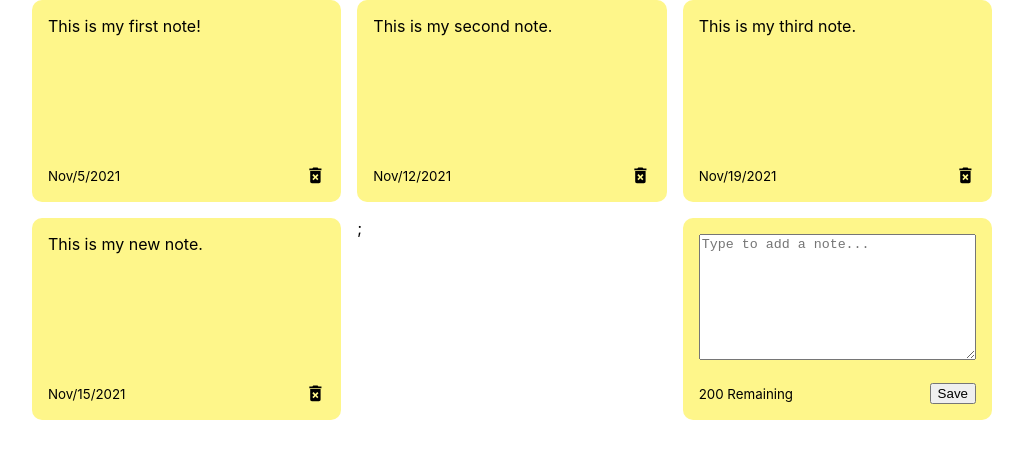
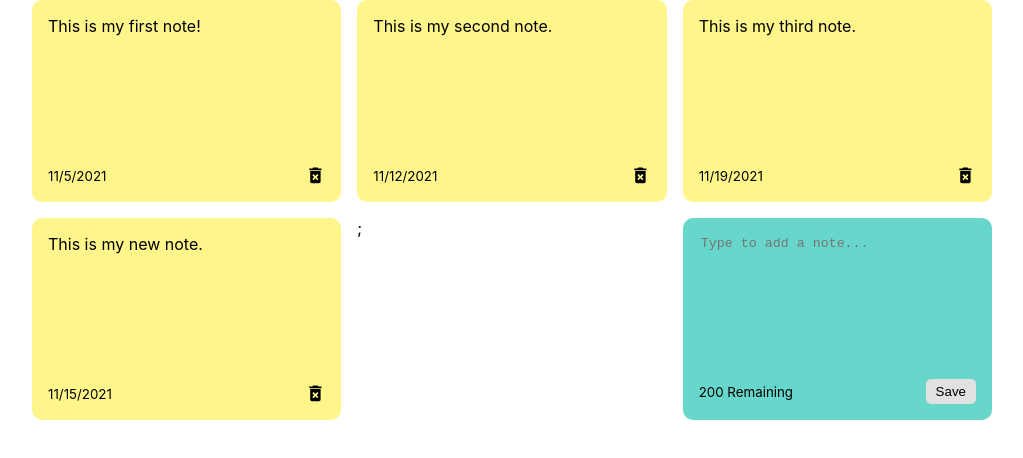
Before and after one commit to kathleenconnaghan/Notes-App, a React (Create React App) app in the folder notes-app/: page / in a window 1280 px wide. Shown: the top 458 px of the page, without its empty margins (128-1151 px from the left). Built offline with nearby package versions, Linux system fonts and the light colour scheme.

Commit message:
add note saves, resets note to blank after save

```diff
--- a/notes-app/src/App.js
+++ b/notes-app/src/App.js
@@ -7,27 +7,39 @@
     {
     id: nanoid(),
     text: "This is my first note!",
-    date: "Nov/5/2021"
+    date: "11/5/2021"
   },
   {
     id: nanoid(),
     text: "This is my second note.",
-    date: "Nov/12/2021"
+    date: "11/12/2021"
   },
   {
     id: nanoid(),
     text: "This is my third note.",
-    date: "Nov/19/2021"
+    date: "11/19/2021"
   },
   {
     id: nanoid(),
     text: "This is my new note.",
-    date: "Nov/15/2021"
+    date: "11/15/2021"
   },
 ]);
+
+const addNote = (text) => {
+  const date = new Date();
+  const newNote =  {
+    id: nanoid(),
+    text: text,
+    date: date.toLocaleDateString(),
+  }
+  const newNotes = [...notes, newNote];
+  setNotes(newNotes);
+}
+
   return(
     <div className = 'container'>
-      <NotesList notes={notes}/>
+      <NotesList notes={notes} handleAddNote={addNote}/>
     </div>
   )
 }
--- a/notes-app/src/components/AddNote.js
+++ b/notes-app/src/components/AddNote.js
@@ -1,14 +1,32 @@
-const AddNote = () => {
+import { useState } from 'react';
+
+const AddNote = ({handleAddNote}) => {
+    const [noteText, setNoteText] = useState('');
+
+    const handleChange = (event) => {
+        setNoteText(event.target.value); // state updates with this
+    };
+
+    const handleSaveClick = () => {
+        if(noteText.trim().length > 0) {
+            handleAddNote(noteText)
+        // ensure valid text is put in, not just spaces
+            setNoteText(''); //reset the note to be empty
+        }
+    }
+
     return (
         <div className= 'note new'>
             <textarea
             rows= '8'
             cols= '10'
             placeholder= 'Type to add a note...'
+            value= {noteText}
+            onChange = {handleChange}
             ></textarea>
             <div className= 'note-footer'>
                 <small> 200 Remaining </small>
-                <button className= 'save'> Save</button>
+                <button className= 'save' onClick= {handleSaveClick}> Save </button>
             </div>
         </div>
     )
--- a/notes-app/src/components/NotesList.js
+++ b/notes-app/src/components/NotesList.js
@@ -1,7 +1,7 @@
 import Note from './Note';
 import AddNote from './AddNote';
 
-const NotesList = ({ notes }) => {
+const NotesList = ({ notes, handleAddNote }) => {
     return (
         <div className = 'notes-list'>
             {notes.map( (note) => (
@@ -11,7 +11,7 @@
                     date= {note.date}
                 />
             ))};
-            <AddNote/>
+            <AddNote handleAddNote= {handleAddNote}/>
         </div>
     )
 };
--- a/notes-app/src/index.css
+++ b/notes-app/src/index.css
@@ -41,3 +41,29 @@
   grid-gap: 1rem;
   grid-template-columns: repeat(auto-fit, minmax(250px, 1fr));
 }
+
+.note.new {
+  background-color: #67d7cc;
+}
+
+textarea {
+  border: none;
+  resize: none;
+  background-color:#67d7cc;
+}
+
+textarea:focus{
+  outline: none;
+}
+
+.save {
+  background-color:#e1e1e1;
+  border: none;
+  border-radius: 5px;
+  padding: 5px 10px 5px 10px
+}
+
+.save:hover {
+  background-color: #ededed;
+  cursor: pointer;
+}
```
